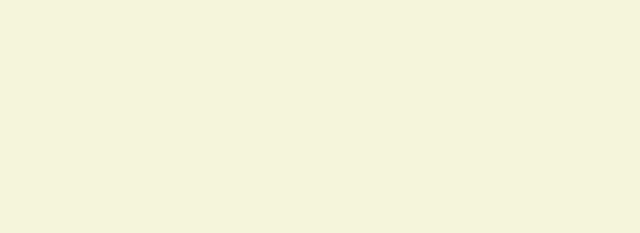
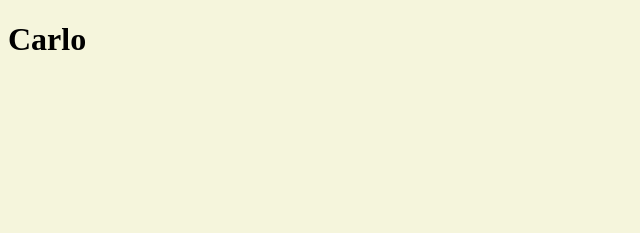
Before and after one commit to carlocasas99/stupid-little-game, a plain HTML site: page index.html in a window 1280 px wide. Shown: the whole page, without its empty margins (0-640 px from the left). Drawn offline with Linux system fonts and the light colour scheme.

Commit message:
testing git

```diff
--- a/index.html
+++ b/index.html
@@ -7,6 +7,7 @@
     <link rel="stylesheet" href="style.css">
 </head>
 <body>
+    <h1>Carlo</h1>
     <canvas id="canvas"></canvas>
     <script src="index.js"></script>
 </body>
--- a/index.js
+++ b/index.js
@@ -0,0 +1,5 @@
+// Canvas Setup
+// Hey leila
+// Keyboard Interaction
+// Player
+// Animation Loop
```
